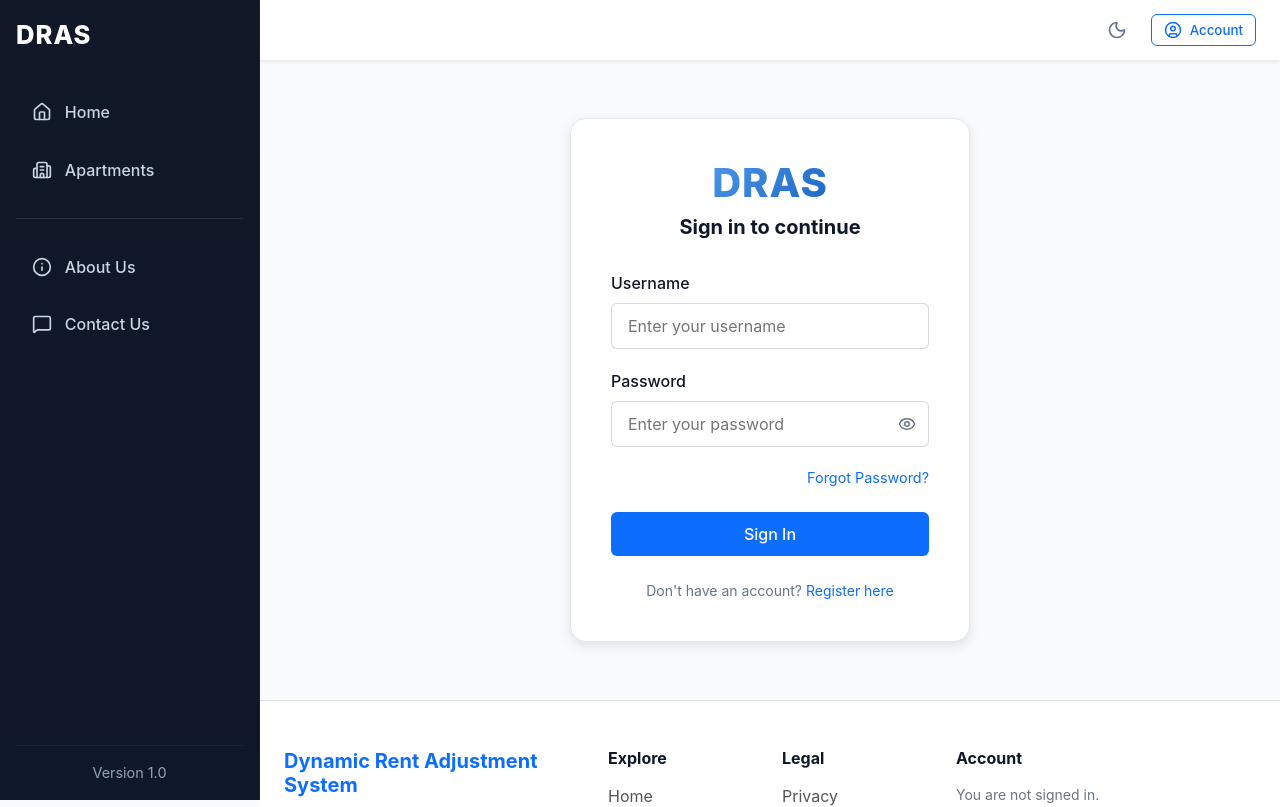
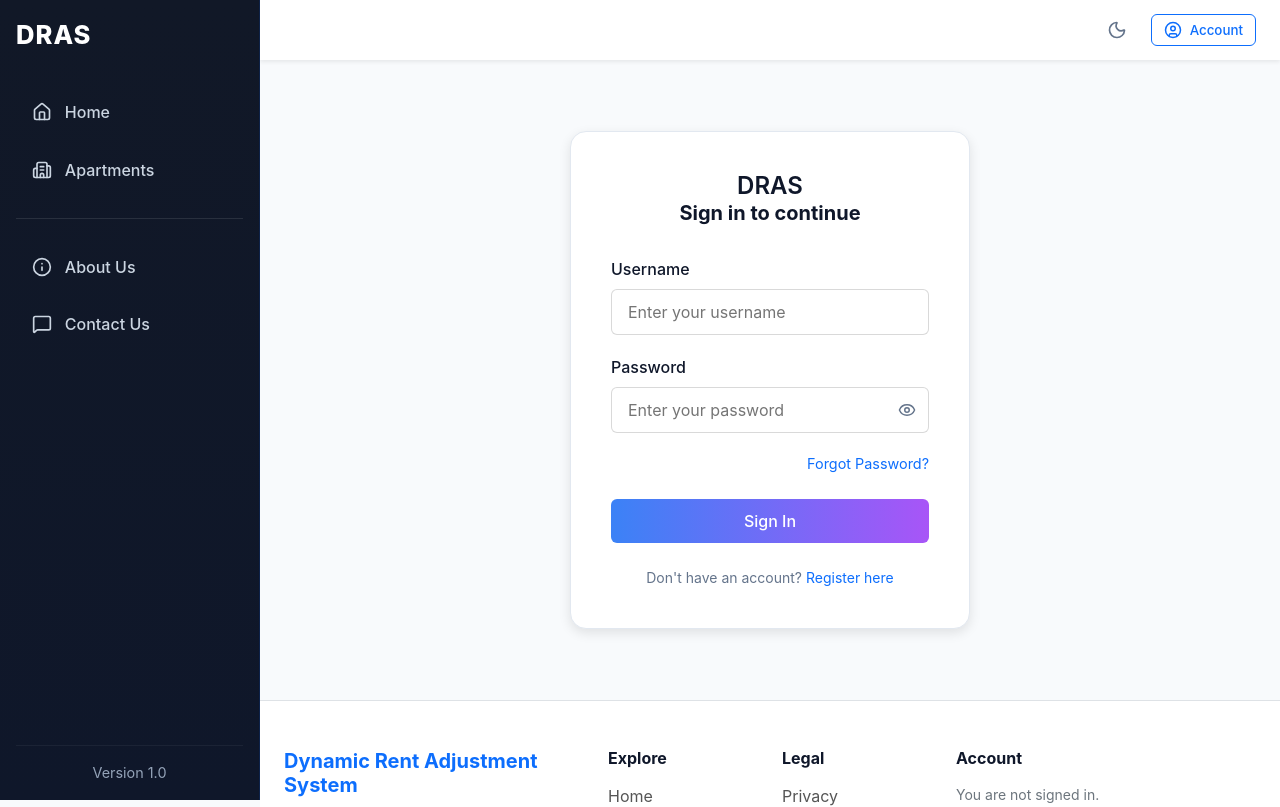
Before and after one commit to AthosExarchou/dynamic-rent-adjustment-system, a React (Vite) app in the folder frontend/: page /login in a window 1280 px wide. Shown: the top 807 px of the page. Built offline with nearby package versions, Linux system fonts and the light colour scheme; no server answers.

Commit message:
style(frontend): update primary CTA buttons to use gradient theme

```diff
--- a/frontend/src/features/auth/components/AuthForm.module.css
+++ b/frontend/src/features/auth/components/AuthForm.module.css
@@ -46,15 +46,11 @@
   margin-bottom: 2rem;
 }
 
-.gradientText {
+.titleText {
   font-size: 2.5rem;
   font-weight: 800;
   margin-bottom: 0.5rem;
-  background: linear-gradient(135deg, #66b3ff 0%, #004aad 100%);
-  -webkit-background-clip: text;
-  -webkit-text-fill-color: transparent;
-  background-clip: text;
-  color: transparent;
+  color: var(--color-primary-600);
   letter-spacing: 1px;
 }
 
@@ -197,7 +193,7 @@
 .submitBtn {
   width: 100%;
   padding: 0.75rem;
-  background: #0d6efd;
+  background: linear-gradient(90deg, #3b82f6, #a855f7);
   color: #fff;
   border: none;
   border-radius: var(--radius-md);
@@ -209,7 +205,7 @@
 
 .submitBtn:hover:not(:disabled) {
   transform: translateY(-2px);
-  box-shadow: 0 4px 12px rgba(13, 110, 253, 0.4);
+  box-shadow: 0 4px 12px rgba(168, 85, 247, 0.4);
 }
 
 .submitBtn:disabled {
--- a/frontend/src/features/listings/components/ListingForm.module.css
+++ b/frontend/src/features/listings/components/ListingForm.module.css
@@ -91,18 +91,19 @@
 .submitBtn {
   width: 100%;
   padding: 0.8rem;
-  background-color: var(--color-success);
+  background: linear-gradient(90deg, #3b82f6, #a855f7);
   color: #fff;
   border: none;
   border-radius: var(--radius-md);
   font-size: 1.05rem;
   font-weight: 700;
   cursor: pointer;
-  transition: background-color 0.2s ease;
+  transition: all 0.3s ease;
 }
 
-.submitBtn:hover {
-  background-color: #059669;
+.submitBtn:hover:not(:disabled) {
+  transform: translateY(-2px);
+  box-shadow: 0 4px 12px rgba(168, 85, 247, 0.4);
 }
 
 .submitBtn:disabled {
```
